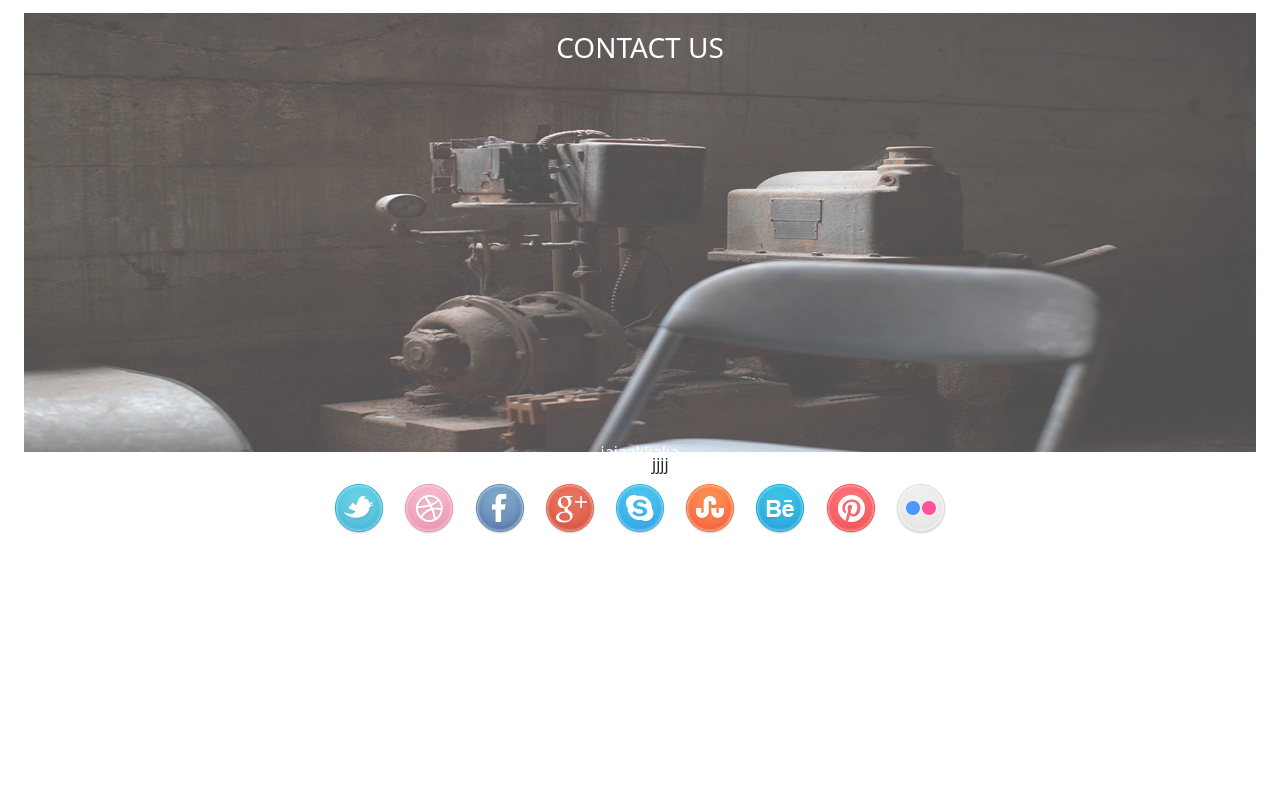
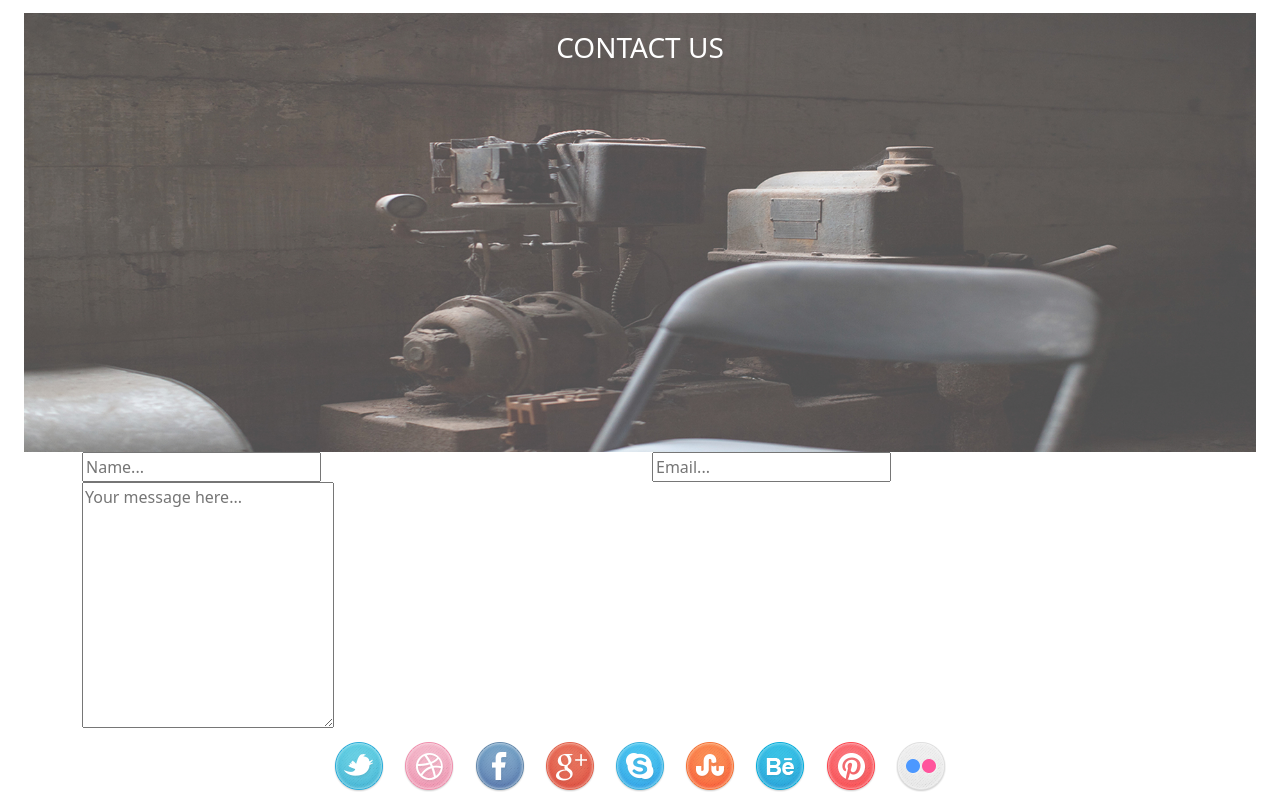
Before and after one commit to Njoro410/Delani-Studio, a plain HTML site: page index.html in a window 1280 px wide. Shown: the part 1982-2782 px from the top of the page. Before the commit the page ends 2524 px from the top, so only its background shows below. Drawn offline with nearby package versions, Linux system fonts and the light colour scheme.

Commit message:
added user feedback contact section

```diff
--- a/index.html
+++ b/index.html
@@ -221,12 +221,25 @@
           <div class="centered" id="contact-heading">
             <h3>CONTACT US</h3>
           </div>
-        <div class="container">
+          <div class="container"  >
             <div class="row">
-        <div class="col-sm-6" >
-          <p class="centered">jajaakkaka</p>
+              <div class="col-sm-6" id="form">
+                <form class="contact-p">
+                  <input class="form-input" type="text" placeholder="Name..." id="name">
+                </form>
               </div>
-        <div class="col-sm-6" >jjjj</div>
+              <div class="col-sm-6" id="form">
+                <form class="contact-p">
+                  <input class="form-input" type="text" placeholder="Email..." id="email">
+                </form>
+              </div>
+              <div class="row">
+              <div class="col-sm-12" id="form">
+                <form class="contact-p2">
+                  <textarea rows="10" cols="25" id="text-area" name="comment" placeholder="Your message here..."></textarea>
+                </form>
+              </div>
+              </div>
             </div>
           </div>
       </div>
@@ -235,7 +248,7 @@
           <div class="container" id="con-soc-icons">
             <div class="row">
               <div class="col-sm-12">
-                <img class="social-icons" href="" src="assets/social_icons/twitter.png" alt="twitter"></i>
+                <img class="social-icons" src="assets/social_icons/twitter.png" alt="twitter"></i>
                 <img class="social-icons" src="assets/social_icons/dribble.png" alt="twitter">
                 <img class="social-icons" src="assets/social_icons/facebook.png" alt="twitter">
                 <img class="social-icons" src="assets/social_icons/g_plus.png" alt="twitter">
```
Lines whose indentation alone changed are shown as unchanged.
